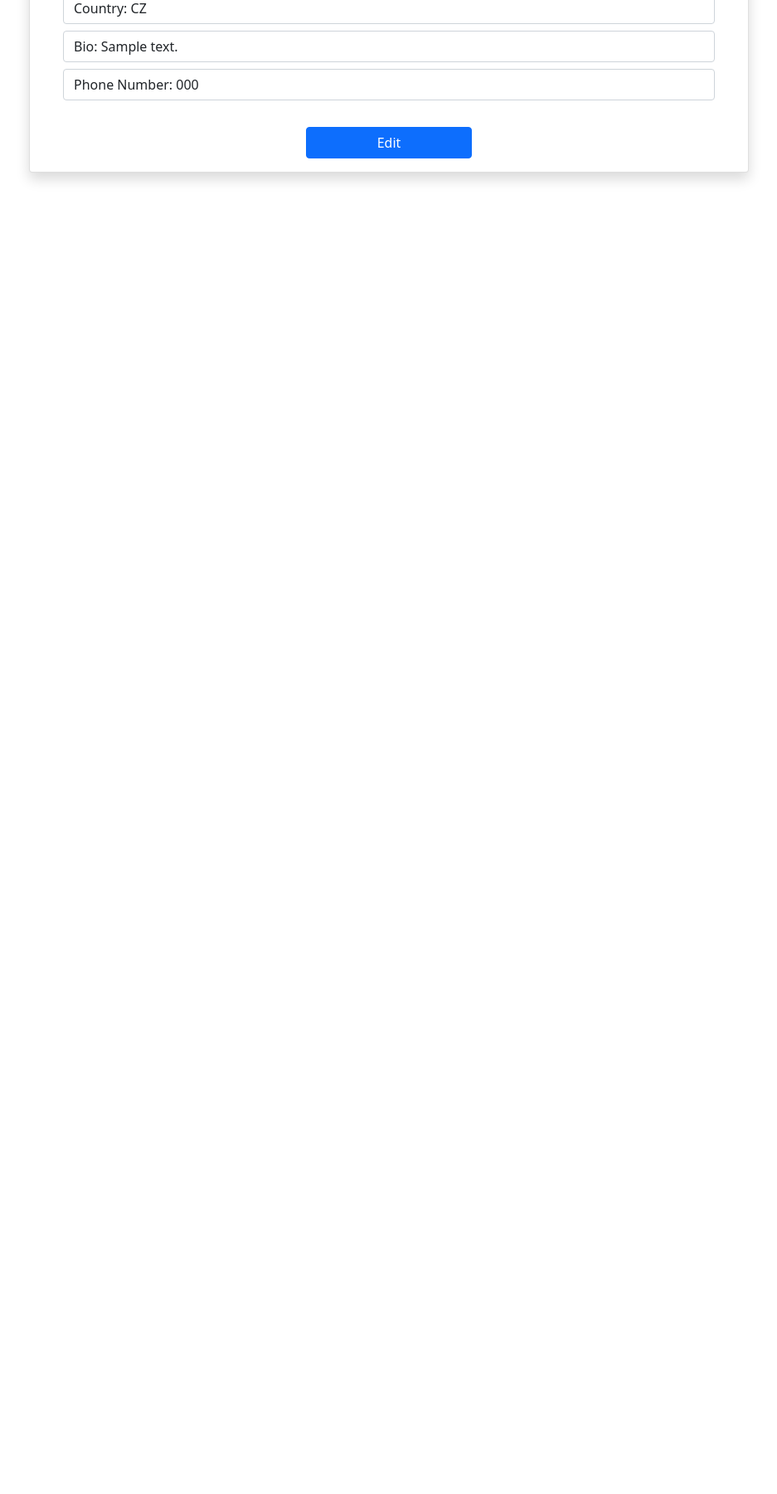
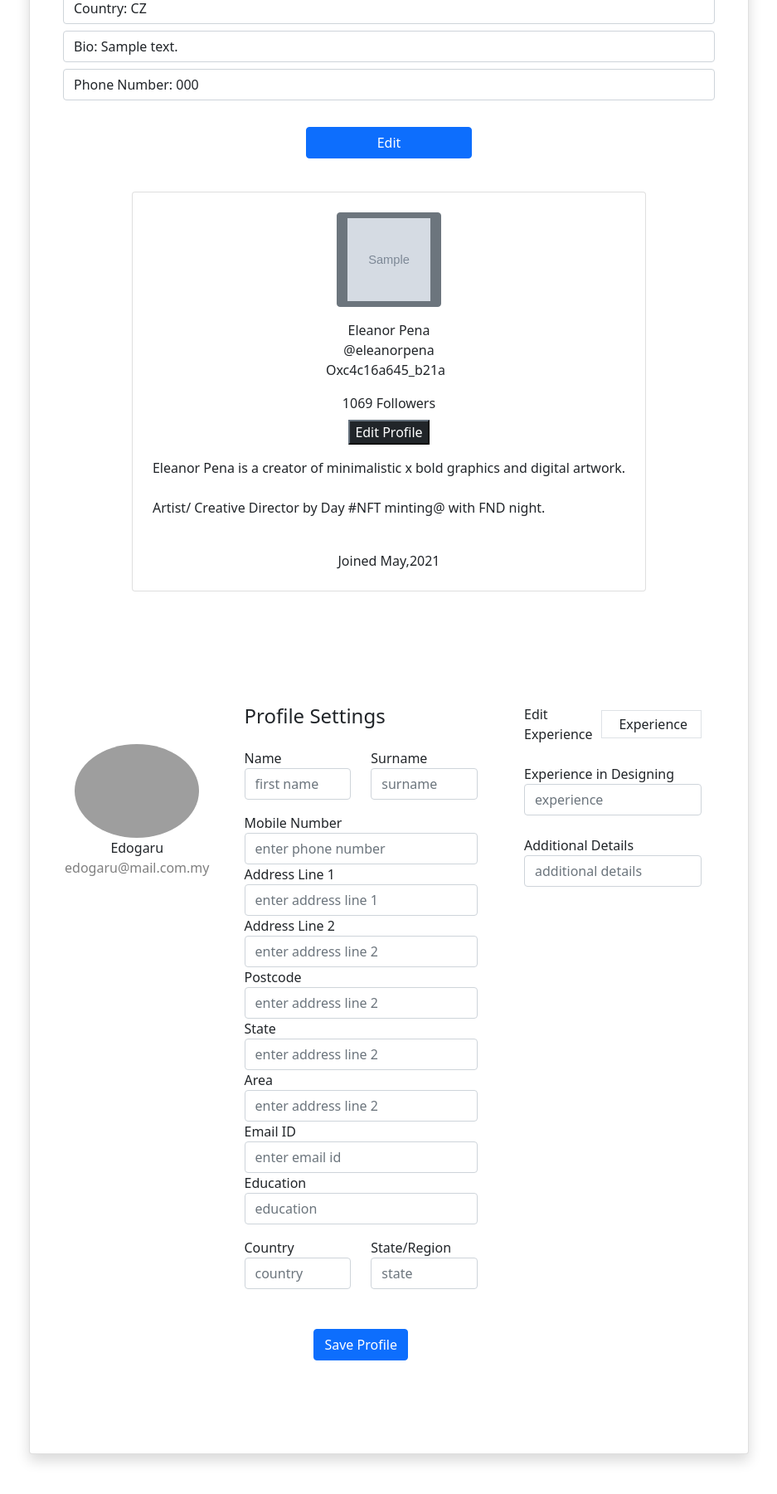
Before and after one commit to anikaahsan/user_profile, a Django app: a page that uses templates/user_profile/profile_view.html in a window 1280 px wide. Shown: the part 651-2452 px from the top of the page at 83% size, without its empty margins (307-1244 px from the left). Before the commit the page ends 870 px from the top, so only its background shows below. Run offline with Django 4.2, Linux system fonts and the light colour scheme; a user stored in the database is signed in; tables that the repository leaves empty hold one stand-in row (values such as "Sample post"); grey boxes marked "Sample" are stand-in pictures; grey boxes are pictures that could not be loaded.

Commit message:
commit 4

```diff
--- a/account/models.py
+++ b/account/models.py
@@ -4,7 +4,7 @@ from django.utils import timezone
 
 # Create your models here.
 class AccountManager(BaseUserManager):
-    def create_user(self,first_name,last_name,username,email,password):
+    def create_user(self,first_name,last_name,username,email,password=None):
         if not email:
             raise ValueError('user need to have a email address')
         if not username:
@@ -54,7 +54,7 @@ class Account(AbstractBaseUser):
     last_login=models.DateTimeField(default=timezone.now)
     is_admin=models.BooleanField(default=False)
     is_staff=models.BooleanField(default=False)
-    is_active=models.BooleanField(default=False)
+    is_active=models.BooleanField(default=True)
     is_superadmin=models.BooleanField(default=False)
 
 
--- a/account/views.py
+++ b/account/views.py
@@ -19,6 +19,8 @@ def signup(request):
             messages.success(request,'Sign Up successful !')
             return redirect('signin')
 
+        else:
+            messages.error('The form is not valid')
 
     else:
          form=AccountForm()
@@ -36,7 +38,8 @@ def signin(request):
             print('user is not none')
             login(request,user)
             messages.success(request,'sign In successful')
-            return redirect('user_profile:profile_edit', username=request.user.username)
+            # return redirect('user_profile:profile_edit', username=request.user.username)
+            return redirect('home')
         else:
             print('errors')
             messages.error(request,'Invalid email or password')
--- a/templates/user_profile/profile_view.html
+++ b/templates/user_profile/profile_view.html
@@ -1,7 +1,9 @@
 {% extends 'base_profile.html' %}
 {% block profilecontent %}
 <div class="container">
- <img src="{{ profile.image.url }}" class="img-fluid" alt="...">
+{% if profile.image %}
+    <img src="{{ profile.image.url }}" class="img-fluid" alt="...">
+{% endif %}
 </div>
 <div class="container" style="margin-top: 35px;">
     <h3 class="form-control">Username:&nbsp;{{ profile.user.username }}</h3>
@@ -16,4 +18,79 @@
 <div class="container d-flex justify-content-center" style="margin-top:3vh">
  <a href="{% url 'user_profile:profile_edit' request.user.username  %}" class="btn btn-primary " style="width:25vh;" > Edit</a>
 </div>
+
+<div class="container mt-4 mb-4 p-3 d-flex justify-content-center">
+    <div class="card p-4">
+   <div class=" image d-flex flex-column justify-content-center align-items-center">
+    <button class="btn btn-secondary">
+   <img src="{{ profile.image.url }}" height="100" width="100" />
+   </button>
+   <span class="name mt-3">Eleanor Pena</span>
+    <span class="idd">@eleanorpena</span>
+   <div class="d-flex flex-row justify-content-center align-items-center gap-2">
+   <span class="idd1">Oxc4c16a645_b21a</span>
+    <span><i class="fa fa-copy"></i></span>
+    </div>
+   <div class="d-flex flex-row justify-content-center align-items-center mt-3">
+    <span class="number">1069 <span class="follow">Followers</span></span>
+    </div>
+   <div class=" d-flex mt-2">
+   <button class="btn1 btn-dark">Edit Profile</button>
+   </div>
+    <div class="text mt-3">
+   <span>Eleanor Pena is a creator of minimalistic x bold graphics and digital artwork.<br><br> Artist/ Creative Director by Day #NFT minting@ with FND night. </span>
+   </div>
+    <div class="gap-3 mt-3 icons d-flex flex-row justify-content-center align-items-center">
+   <span><i class="fa fa-twitter"></i></span> <span><i class="fa fa-facebook-f"></i></span> <span><i class="fa fa-instagram"></i></span> <span><i class="fa fa-linkedin"></i></span>
+    </div>
+   <div class=" px-2 rounded mt-4 date ">
+   <span class="join">Joined May,2021</span> </div>
+   </div>
+   </div>
+   </div>
+
+
+
+   <div class="container rounded bg-white mt-5 mb-5">
+    <div class="row">
+        <div class="col-md-3 border-right">
+            <div class="d-flex flex-column align-items-center text-center p-3 py-5"><img class="rounded-circle mt-5" width="150px" src="https://st3.depositphotos.com/15648834/17930/v/600/depositphotos_179308454-stock-illustration-unknown-person-silhouette-glasses-profile.jpg"><span class="font-weight-bold">Edogaru</span><span class="text-black-50">edogaru@mail.com.my</span><span> </span></div>
+        </div>
+        <div class="col-md-5 border-right">
+            <div class="p-3 py-5">
+                <div class="d-flex justify-content-between align-items-center mb-3">
+                    <h4 class="text-right">Profile Settings</h4>
+                </div>
+                <div class="row mt-2">
+                    <div class="col-md-6"><label class="labels">Name</label><input type="text" class="form-control" placeholder="first name" value=""></div>
+                    <div class="col-md-6"><label class="labels">Surname</label><input type="text" class="form-control" value="" placeholder="surname"></div>
+                </div>
+                <div class="row mt-3">
+                    <div class="col-md-12"><label class="labels">Mobile Number</label><input type="text" class="form-control" placeholder="enter phone number" value=""></div>
+                    <div class="col-md-12"><label class="labels">Address Line 1</label><input type="text" class="form-control" placeholder="enter address line 1" value=""></div>
+                    <div class="col-md-12"><label class="labels">Address Line 2</label><input type="text" class="form-control" placeholder="enter address line 2" value=""></div>
+                    <div class="col-md-12"><label class="labels">Postcode</label><input type="text" class="form-control" placeholder="enter address line 2" value=""></div>
+                    <div class="col-md-12"><label class="labels">State</label><input type="text" class="form-control" placeholder="enter address line 2" value=""></div>
+                    <div class="col-md-12"><label class="labels">Area</label><input type="text" class="form-control" placeholder="enter address line 2" value=""></div>
+                    <div class="col-md-12"><label class="labels">Email ID</label><input type="text" class="form-control" placeholder="enter email id" value=""></div>
+                    <div class="col-md-12"><label class="labels">Education</label><input type="text" class="form-control" placeholder="education" value=""></div>
+                </div>
+                <div class="row mt-3">
+                    <div class="col-md-6"><label class="labels">Country</label><input type="text" class="form-control" placeholder="country" value=""></div>
+                    <div class="col-md-6"><label class="labels">State/Region</label><input type="text" class="form-control" value="" placeholder="state"></div>
+                </div>
+                <div class="mt-5 text-center"><button class="btn btn-primary profile-button" type="button">Save Profile</button></div>
+            </div>
+        </div>
+        <div class="col-md-4">
+            <div class="p-3 py-5">
+                <div class="d-flex justify-content-between align-items-center experience"><span>Edit Experience</span><span class="border px-3 p-1 add-experience"><i class="fa fa-plus"></i>&nbsp;Experience</span></div><br>
+                <div class="col-md-12"><label class="labels">Experience in Designing</label><input type="text" class="form-control" placeholder="experience" value=""></div> <br>
+                <div class="col-md-12"><label class="labels">Additional Details</label><input type="text" class="form-control" placeholder="additional details" value=""></div>
+            </div>
+        </div>
+    </div>
+</div>
+</div>
+</div>
 {% endblock %}
```
Also changed, not shown: account/forms.py (+32 -21 lines), templates/account/signup.html (+61 -15 lines), media/uploads/fish_xIf4GJb.jpg (added).
